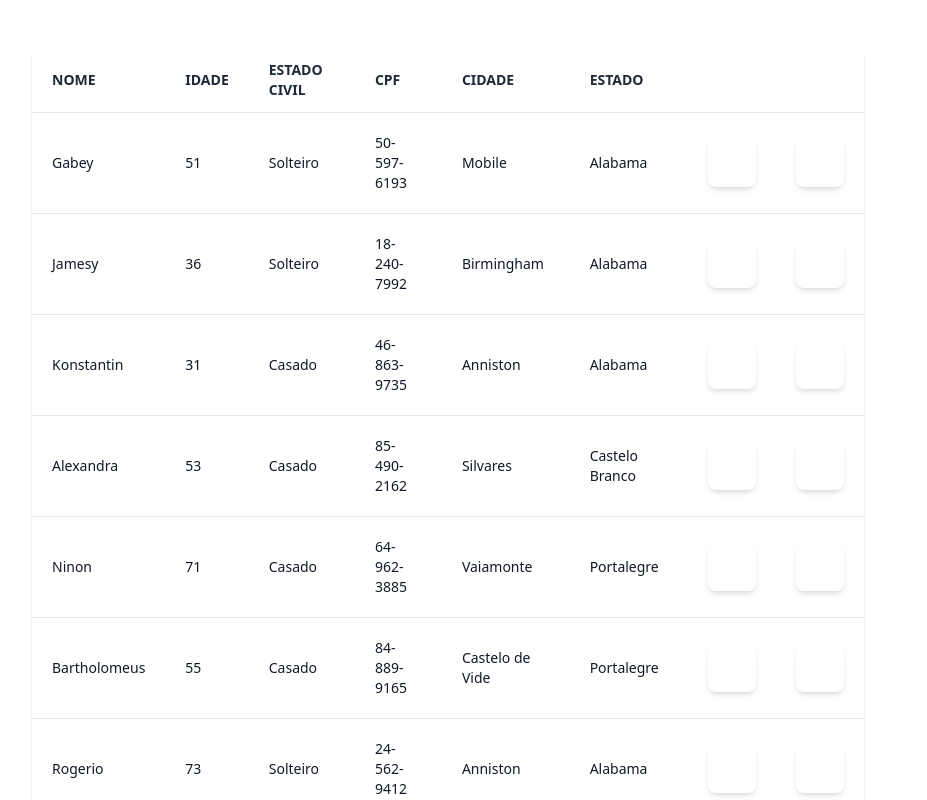
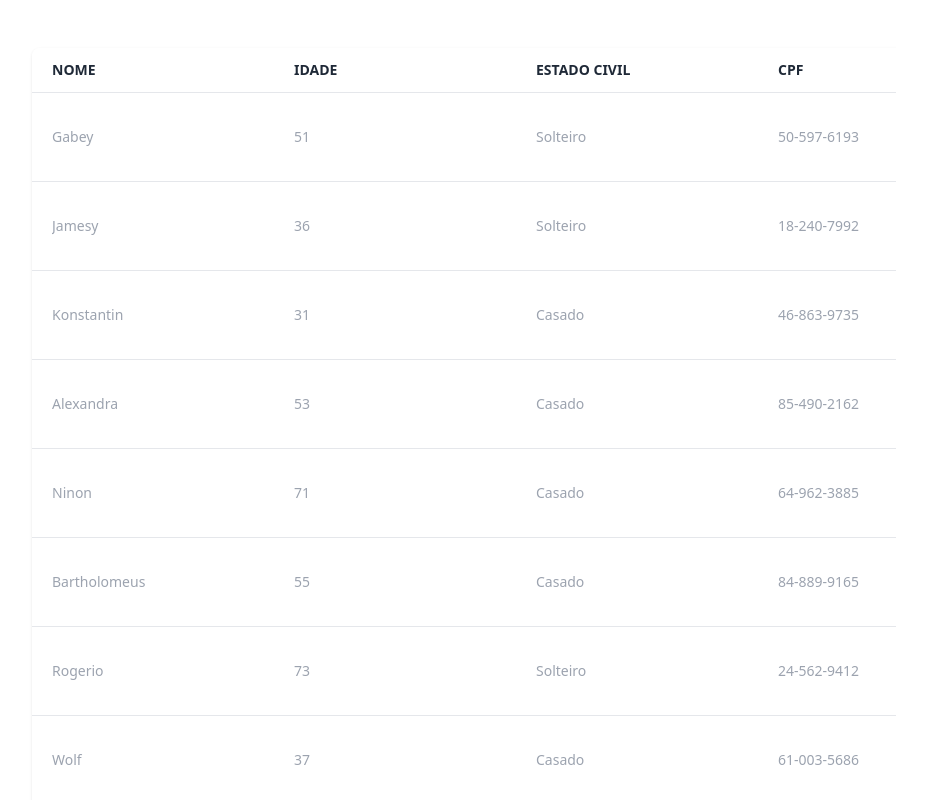
Before and after one commit to chulipinho/softwrap-skill-test, a React (Create React App) app: page / in a window 1280 px wide. Shown: the top 800 px of the page, without its empty margins (192-1119 px from the left). Built offline with nearby package versions, Linux system fonts and the light colour scheme.

Commit message:
Add edit row

```diff
--- a/src/Components/ButtonComponent/index.js
+++ b/src/Components/ButtonComponent/index.js
@@ -5,10 +5,8 @@
     const mainColor = `bg-${color}-600`;
     const hoverColor = `hover:bg-${color}-700`;
 
-    console.log(hoverColor);
-
     return(
-        <button className={`py-2 px-4 flex justify-center items-center ${hoverColor} ${mainColor}  text-white transition ease-in duration-200 text-center text-base font-semibold shadow-md focus:outline-none focus:ring-2 focus:ring-offset-2  w-12 h-12 rounded-lg `}>
+        <button className={`py-2 px-4 flex justify-center items-center ${hoverColor} ${mainColor}  text-white transition ease-in duration-200 text-center text-base font-semibold shadow-md  w-12 h-12 rounded-lg `}>
             {children}
         </button>
     )
--- /dev/null
+++ b/src/Components/TableComponent/EditRow/index.js
@@ -0,0 +1,34 @@
+import React from "react";
+import { ButtonComponent } from "../../ButtonComponent";
+import { TiTick } from "react-icons/ti";
+import { IoClose } from "react-icons/io5";
+
+export const EditRow = ({ entry, bgColor }) => {
+
+    return (
+        <tr>
+            {Object.entries(entry).map(e => {
+                return (
+                    <td className={`px-5 py-5 border-b border-gray-200 ${bgColor} text-sm`}>
+                        <input
+                            type='text'
+                            required='required'
+                            placeholder={e[1]}
+                            name={e[0]}
+                        ></input>
+                    </td>
+                )
+            })}
+            <td className={`px-5 py-5 border-b border-gray-200 ${bgColor} text-sm`}>
+                <ButtonComponent color='green'>
+                    <TiTick />
+                </ButtonComponent>
+            </td>
+            <td className={`px-5 py-5 border-b border-gray-200 ${bgColor} text-sm`}>
+                <ButtonComponent color='red'>
+                    <IoClose />
+                </ButtonComponent>
+            </td>
+        </tr>
+    )
+}
--- a/src/Components/TableComponent/index.js
+++ b/src/Components/TableComponent/index.js
@@ -1,4 +1,5 @@
 import React from "react";
+import { EditRow } from "./EditRow";
 import { ReadOnlyRow } from "./ReadOnlyRow";
 
 const tableBackgroundColor = 'bg-white';
@@ -25,7 +26,7 @@
                                     </tr>
                                 </thead>
                                 <tbody>
-                                    {data.map(e => <ReadOnlyRow entry={e} bgColor={tableBackgroundColor} />)}
+                                    {data.map(e => <EditRow entry={e} bgColor={tableBackgroundColor} />)}
                                 </tbody>
                             </table>
                         </div>
```
